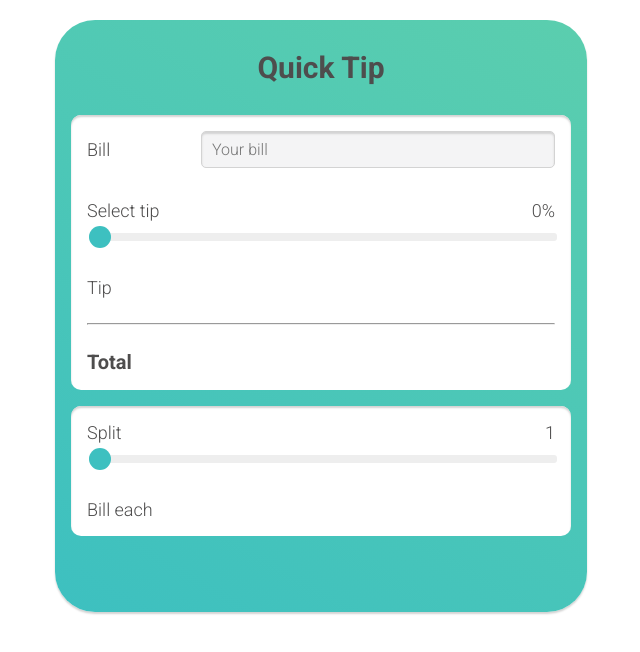
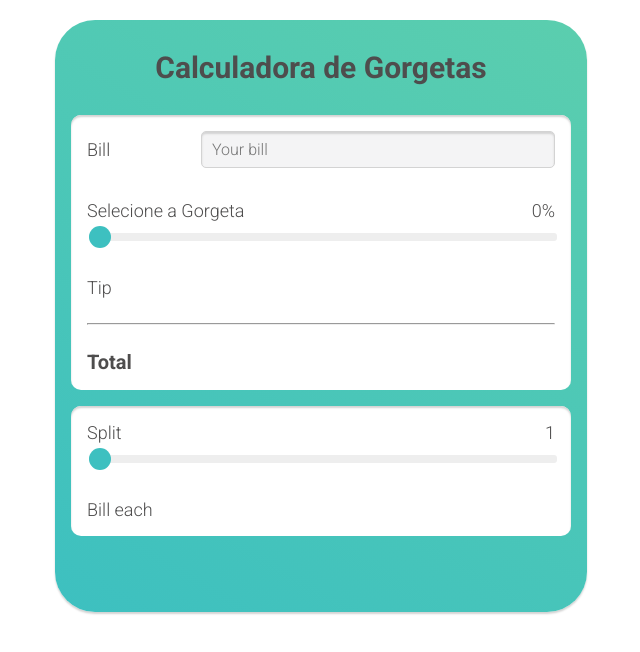
Before and after one commit to valdineisou/Calc_Tip, a plain HTML site: page Antes/index.html in a window 1280 px wide. Shown: the whole page, without its empty margins (319-959 px from the left). Drawn offline with Linux system fonts and the light colour scheme.

Commit message:
organizando o codigo

```diff
--- a/Antes/index.html
+++ b/Antes/index.html
@@ -13,7 +13,7 @@
   </head>
   <body>
     <main >
-      <h1>Quick Tip</h1>
+      <h1>Calculadora de Gorgetas</h1>
       <section>
         <div class="bill">
           <label for="yourBill">Bill</label>
@@ -24,7 +24,7 @@
         </div>
         <div>
           <div class="space-between">
-            <label for="">Select tip</label
+            <label for="">Selecione a Gorgeta</label
             ><span id="tipPercent">0%</span>
           </div>
           <input type="range" value="0" id="tipInput" class="range" />
```
